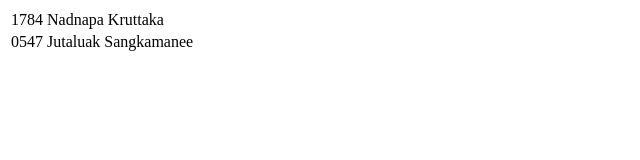
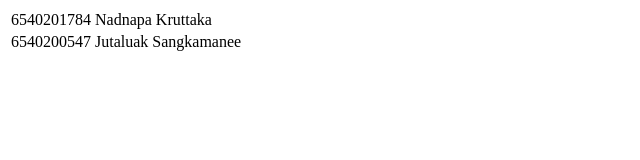
Before and after one commit to teentltans789/lab3.3, a plain HTML site: page index.html in a window 1280 px wide. Shown: the whole page, without its empty margins (0-640 px from the left). Drawn offline with Linux system fonts and the light colour scheme.

Commit message:
Updated index.html

```diff
--- a/index.html
+++ b/index.html
@@ -7,10 +7,10 @@
     <body>
         <table>
             <tr>
-                <td>1784</td><td>Nadnapa Kruttaka</td>
+                <td>6540201784</td><td>Nadnapa Kruttaka</td>
             </tr>
             <tr>
-                <td>0547</td><td>Jutaluak Sangkamanee</td>
+                <td>6540200547</td><td>Jutaluak Sangkamanee</td>
             </tr>
         </table>
     </body>
```
